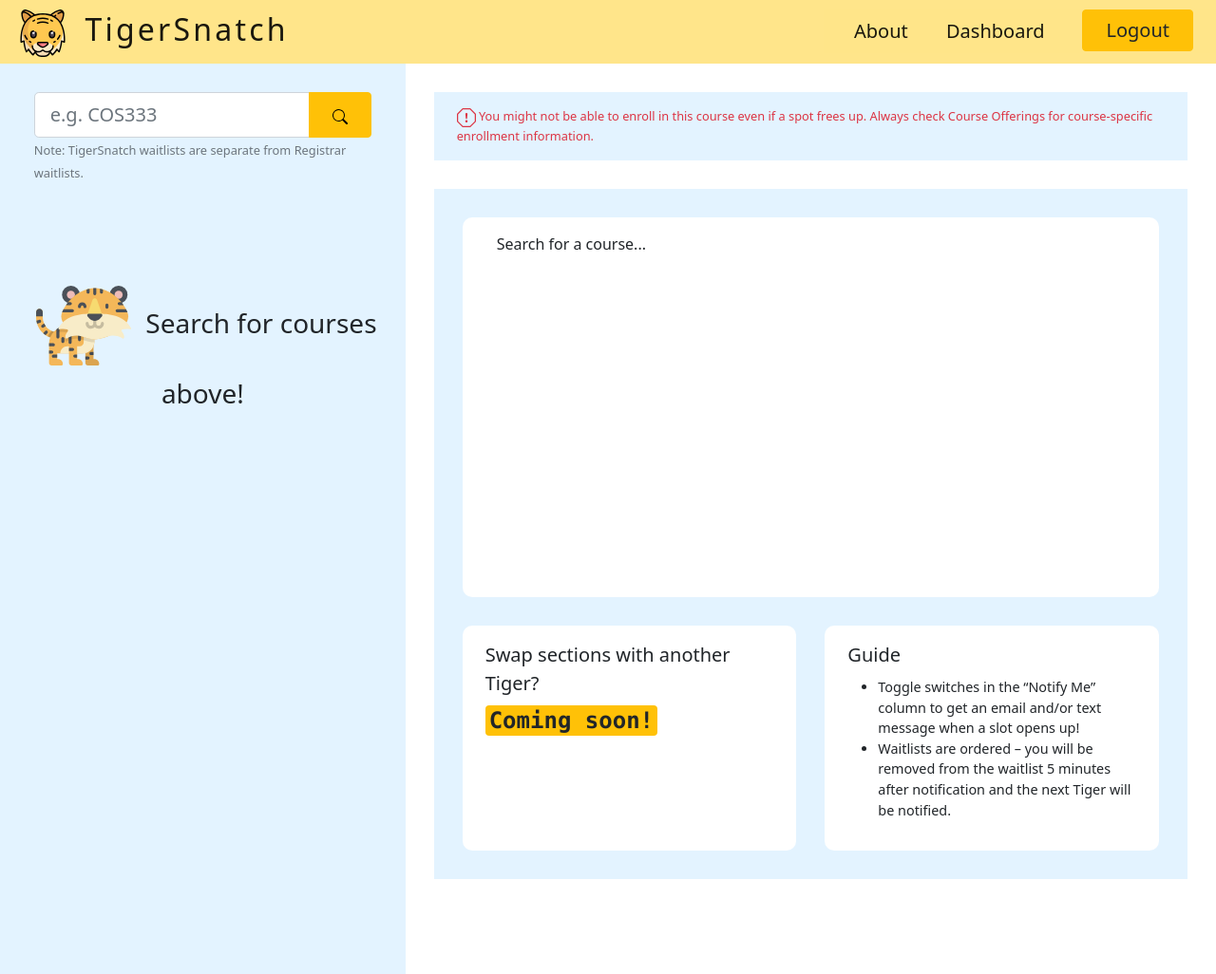
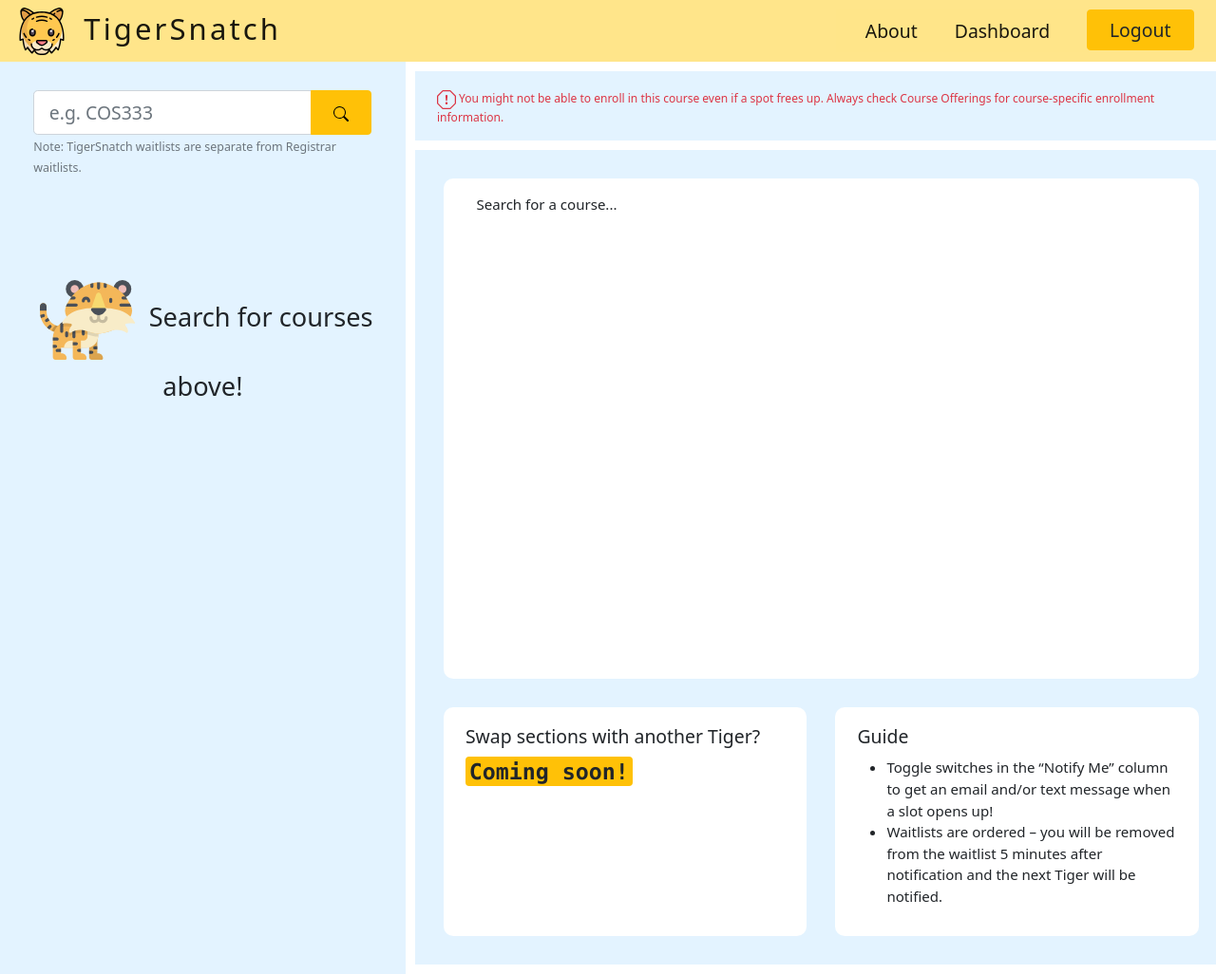
Before and after one commit to shannon-heh/TigerSnatch, a Flask app: page /course in a window 1280 px wide. Shown: the whole page at 95% size. Run offline with Flask 2, Linux system fonts and the light colour scheme; the visitor is signed in with stand-in values (Sample User, id 1); parts of the project's set-up code (start-up, migrations or seed data) failed here and were passed over.

Commit message:
minor css changes

```diff
--- a/static/styles_gutter.css
+++ b/static/styles_gutter.css
@@ -3,7 +3,7 @@
     -moz-user-select: none; /* Firefox */
     -ms-user-select: none; /* IE10+/Edge */
     user-select: none; /* Standard */
-  font-size: 98.5%;
+    font-size: 0.97rem;
 }
 
 :root {
@@ -38,7 +38,6 @@ div.row.align-items-start {
 }
 
 ul.navbar-nav {
-  /* margin-top: -1px; */
     background: #ffe68ab1;
 }
 
@@ -49,6 +48,14 @@ ul.navbar-nav {
 .form-check-input:checked {
     background-color: var(--color-green);
     border-color: var(--color-green);
+}
+
+.form-switch {
+    margin-left: 0.4em;
+}
+
+.waitlist-switch {
+    transform: scale(1.4);
 }
 
 div#search-results {
@@ -101,8 +108,7 @@ a {
 div#right-wrapper {
     padding-top: 10px;
     height: 100%;
-  /* overflow: scroll; */
-  /* margin-bottom: 20px; */
+    overflow: scroll;
 }
 
 div#dashboard-header,
@@ -118,6 +124,7 @@ div#course-content {
     background: var(--color-blue);
     margin-left: 10px;
     margin-top: 10px;
+    margin-bottom: 10px;
     padding: 30px 30px;
 }
 
@@ -127,7 +134,7 @@ div#course-table {
     border-radius: 10px;
     margin-left: 0px;
     margin-right: 0px;
-  height: 285px;
+    height: 35em;
     overflow: auto;
 }
 
--- a/templates/common.html
+++ b/templates/common.html
@@ -4,7 +4,7 @@
     integrity="sha384-eOJMYsd53ii+scO/bJGFsiCZc+5NDVN2yr8+0RDqr0Ql0h+rP48ckxlpbzKgwra6"
     crossorigin="anonymous"
 />
-<link rel="stylesheet" type="text/css" href="{{url_for('static', filename='styles.css')}}" />
+<link rel="stylesheet" type="text/css" href="{{url_for('static', filename='styles_gutter.css')}}" />
 <link rel="stylesheet" href="static/hover.css" />
 <link rel="icon" href="/static/logo.svg" />
 <script src="https://ajax.googleapis.com/ajax/libs/jquery/3.6.0/jquery.min.js"></script>
--- a/templates/course_header.html
+++ b/templates/course_header.html
@@ -5,7 +5,7 @@
 </div>
 
 <div class="px-4 fs-2">{{ course_details.title }}</div>
-<div id="course-warning" class="px-4 pb-3 text-danger">
+<div id="course-warning" class="px-4 pb-3 pt-1 text-danger">
     <svg
         xmlns="http://www.w3.org/2000/svg"
         width="20"
--- a/templates/dashboard_header.html
+++ b/templates/dashboard_header.html
@@ -1,5 +1,7 @@
 <div class="px-4 pt-2 fs-2">
     Welcome,
-    <span class="badge bg-warning text-dark font-monospace px-1 py-1 ms-1">{{ username }}</span>
+    <span class="badge bg-warning text-dark font-monospace px-1 py-1 ms-1 fs-3"
+        >{{ username }}</span
+    >
 </div>
 <div class="px-4 pb-3">Check out your Snatches below!</div>
```
Lines whose indentation alone changed are shown as unchanged.
